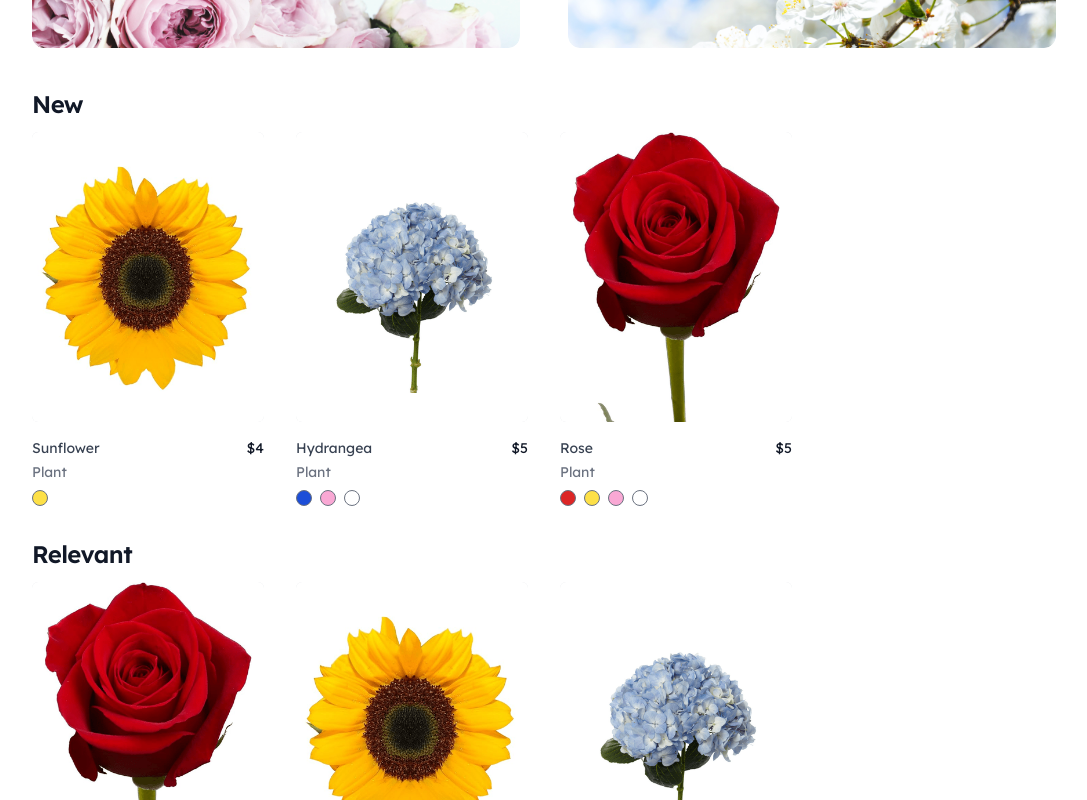
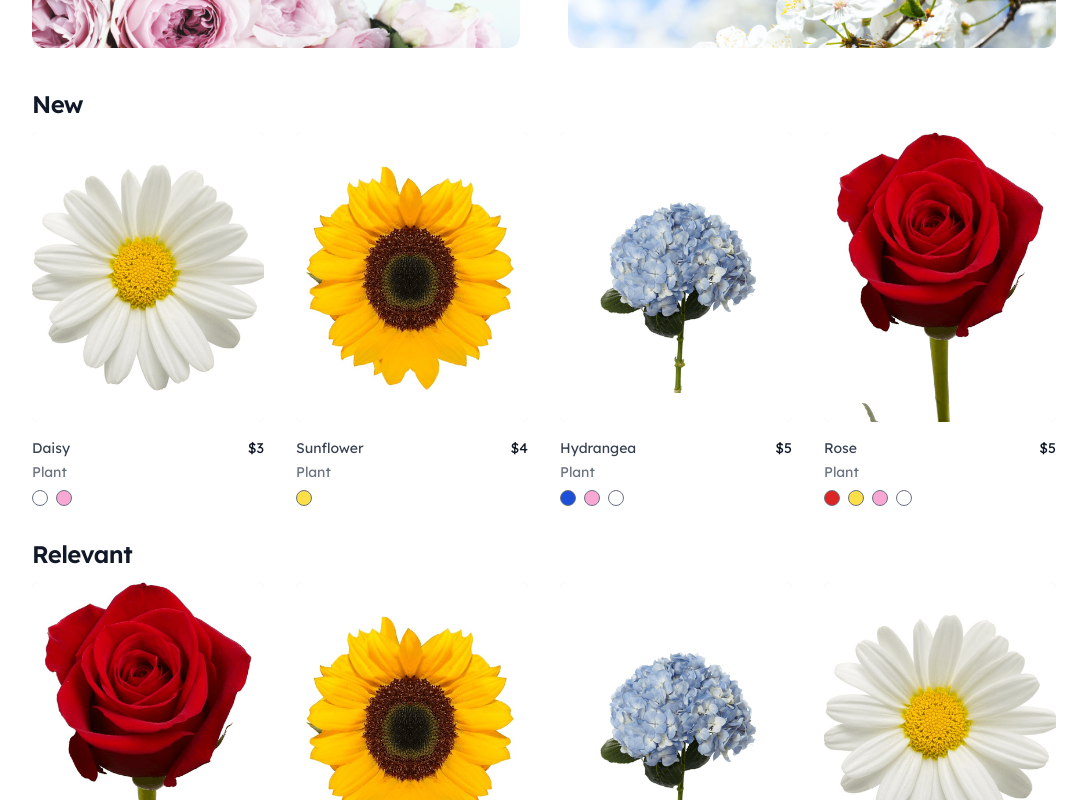
Before and after one commit to robertchapmanrlc/flourishing-flowers, a React (Vite) app: page / in a window 1280 px wide. Shown: the part 720-1520 px from the top of the page, without its empty margins (96-1183 px from the left). Built offline with nearby package versions, Linux system fonts and the light colour scheme.

Commit message:
Added Daisies to the website

```diff
--- a/products.ts
+++ b/products.ts
@@ -41,22 +41,19 @@ export const products = [
     description: "These enchanting blooms are the epitome of grace and charm, making them a beloved choice for any occasion. From weddings to heartfelt celebrations, hydrangeas are the perfect floral companions for life's special moments",
     created_at: 'Sat Apr 12 2023 20:30:00 GMT-0500 (Central Daylight Time)'
   },
-  // {
-  //   image_url: "src/assets/products/white-rose.png",
-  //   name: "Rose Bouquet",
-  //   category: "Plant",
-  //   price: "1",
-  //   product_id: 4,
-  //   colors: [
-  //     { name: "red", class: "bg-red-700", selectedClass: 'ring-gray-700' },
-  //     { name: "blue", class: "bg-blue-700", selectedClass: 'ring-gray-700' },
-  //     { name: "yellow", class: "bg-yellow-700", selectedClass: 'ring-gray-400' },
-  //     { name: "green", class: "bg-green-600", selectedClass: 'ring-gray-700' },
-  //     { name: "white", class: "bg-white", selectedClass: 'ring-gray-400' },
-  //   ],
-  //   description: 'This is a beautiful flower you can buy',
-  //   created_at: 'Sun Oct 08 2023 18:49:22 GMT-0500 (Central Daylight Time)'
-  // },
+  {
+    image_url: "src/assets/products/white-daisy.png",
+    name: "Daisy",
+    category: "Plant",
+    price: "3",
+    product_id: 4,
+    colors: [
+      { name: "white", class: "bg-white", selectedClass: 'ring-gray-400' },
+      { name: "pink", class: "bg-pink-300", selectedClass: 'ring-gray-700' },
+    ],
+    description: "Step into the world of daisies, where simplicity and joy come together in a beautiful symphony of nature. These charming, unpretentious flowers are a true embodiment of purity and cheerfulness, making them a perfect choice for brightening any occasion",
+    created_at: 'Sun Oct 08 2023 18:49:22 GMT-0500 (Central Daylight Time)'
+  },
   // {
   //   image_url: "src/assets/products/red-rose-bouquet.webp",
   //   name: "Rose Bouquet",
--- a/src/App.tsx
+++ b/src/App.tsx
@@ -14,7 +14,7 @@ const categories = [
   {
     route: "/just-because",
     label: "Just Because",
-    cards: [products[0], products[1], products[2]],
+    cards: [products[0], products[1], products[2], products[3]],
   },
   {
     route: "/birthday",
@@ -24,7 +24,7 @@ const categories = [
   {
     route: "/anniversary",
     label: "Anniversary",
-    cards: [products[0]],
+    cards: [products[0], products[3]],
   },
   {
     route: "/wedding",
--- a/src/pages/home.tsx
+++ b/src/pages/home.tsx
@@ -24,11 +24,11 @@ const newestProducts = [...products].sort(sortProducts);
 const productListContent = [
   {
     label: "New",
-    cards: [newestProducts[0], newestProducts[1], newestProducts[2]],
+    cards: [newestProducts[0], newestProducts[1], newestProducts[2], newestProducts[3]],
   },
   {
     label: "Relevant",
-    cards: [products[0], products[1], products[2]],
+    cards: [products[0], products[1], products[2], products[3]],
   },
 ];
 
```
Also changed, not shown: src/assets/products/pink-daisy.png (added), src/assets/products/white-daisy.png (added).
